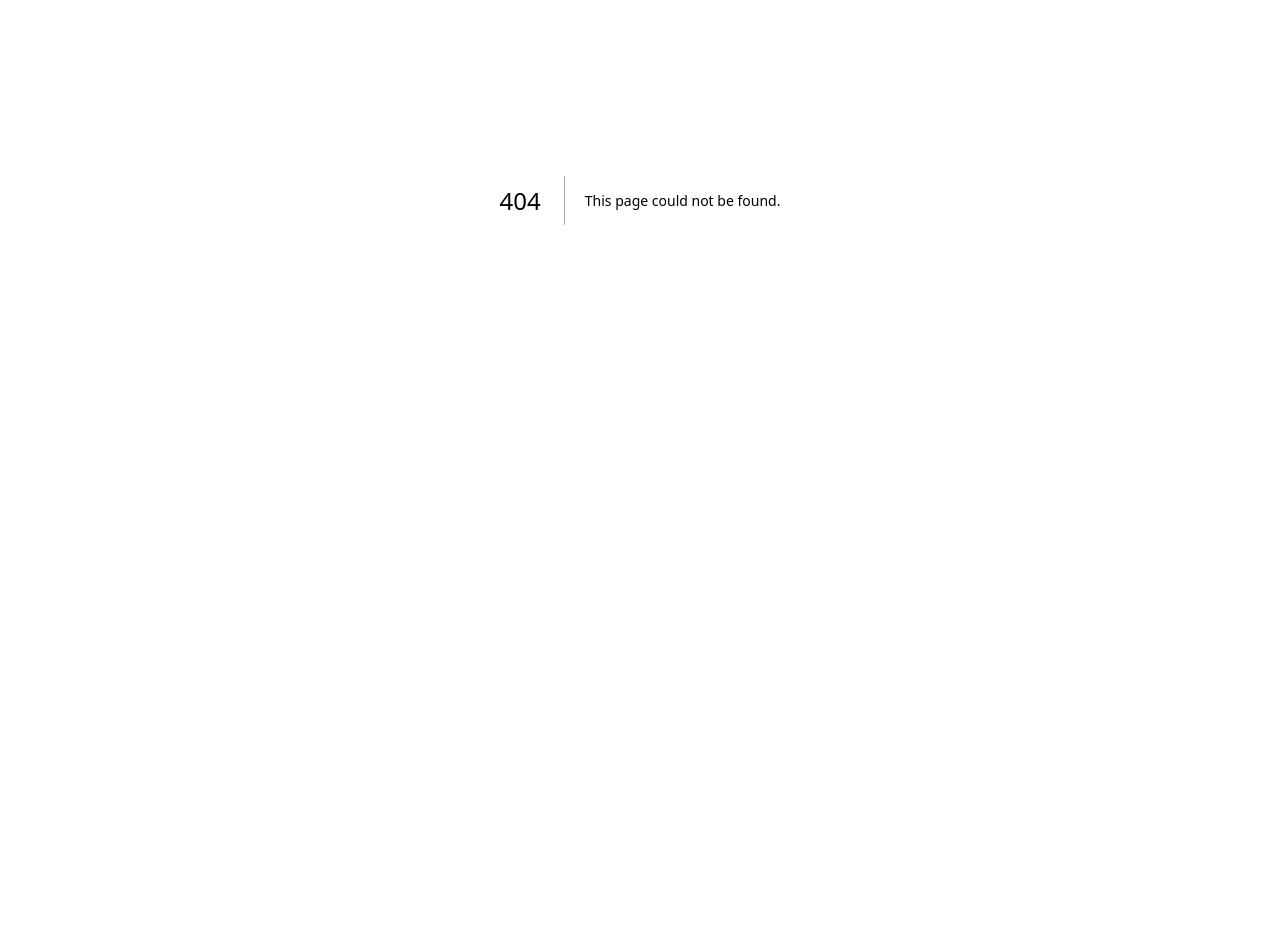
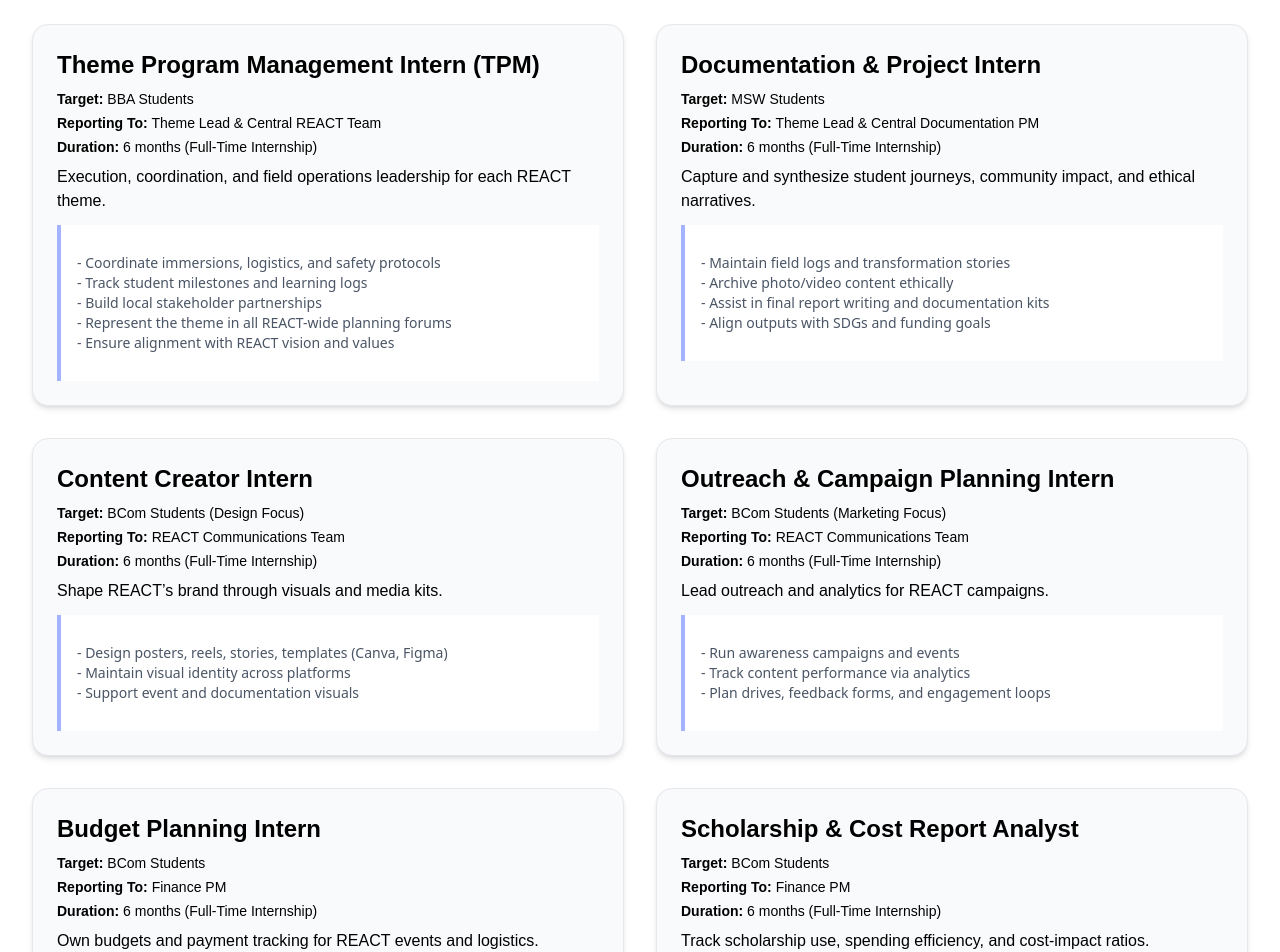
Before and after one commit to REACT-Kumaraguru/REACT, a Next.js app: page /react/career in a window 1280 px wide. Before the commit this address had no page. Shown: the part 200-1152 px from the top of the page. Before the commit the page ends 800 px from the top, so only its background shows below. Built offline with nearby package versions, Linux system fonts and the light colour scheme.

Commit message:
Updated codes

```diff
--- a/app/components/landing/Footer.tsx
+++ b/app/components/landing/Footer.tsx
@@ -1,3 +1,4 @@
+// app/components/Footer.tsx
 "use client";
 
 export default function Footer() {
@@ -33,6 +34,7 @@ export default function Footer() {
             <li><a href="/react" className="underline">What is REACT?</a></li>
             <li><a href="/react" className="underline">Themes</a></li>
             <li><a href="/select-user" className="underline">Apply Now</a></li>
+            <li><a href="/react/careers" className="underline">Careers</a></li>
           </ul>
         </div>
       </div>
--- /dev/null
+++ b/app/react/career/CareerForm.tsx
@@ -0,0 +1,65 @@
+// app/react/careers/CareerForm.tsx
+"use client";
+
+import { useState } from "react";
+
+export default function CareerForm() {
+  const [form, setForm] = useState({
+    name: "",
+    email: "",
+    role: "",
+    motivation: "",
+    resume: null as File | null,
+  });
+
+  const handleChange = (e: React.ChangeEvent<HTMLInputElement | HTMLTextAreaElement | HTMLSelectElement>) => {
+    const { name, value } = e.target;
+    setForm({ ...form, [name]: value });
+  };
+
+  const handleFileChange = (e: React.ChangeEvent<HTMLInputElement>) => {
+    const file = e.target.files?.[0] || null;
+    setForm({ ...form, resume: file });
+  };
+
+  const handleSubmit = (e: React.FormEvent) => {
+    e.preventDefault();
+    console.log("Form submitted:", form);
+    alert("Submitted! We'll contact you soon.");
+  };
+
+  return (
+    <form className="max-w-xl mx-auto space-y-6" onSubmit={handleSubmit}>
+      <div>
+        <label className="block font-semibold text-gray-700">Full Name</label>
+        <input name="name" type="text" value={form.name} onChange={handleChange} required className="w-full border rounded p-2 mt-1" />
+      </div>
+      <div>
+        <label className="block font-semibold text-gray-700">Email</label>
+        <input name="email" type="email" value={form.email} onChange={handleChange} required className="w-full border rounded p-2 mt-1" />
+      </div>
+      <div>
+        <label className="block font-semibold text-gray-700">Which role are you applying for?</label>
+        <select name="role" value={form.role} onChange={handleChange} required className="w-full border rounded p-2 mt-1">
+          <option value="">Select a role</option>
+          <option value="Theme Program Manager">Theme Program Management Intern</option>
+          <option value="Documentation & Project Lead">Documentation & Project Intern</option>
+          <option value="Visual Identity & Content Creator">Content Creator Intern</option>
+          <option value="Outreach & Campaign Planner">Outreach & Campaign Planning Intern</option>
+          <option value="Budget Planning & Vendor Accounts">Budget Planning Intern</option>
+          <option value="Scholarship & Cost Report Analyst">Scholarship & Cost Report Analyst</option>
+          <option value="Documentation Officer">Documentation Officer</option>
+        </select>
+      </div>
+      <div>
+        <label className="block font-semibold text-gray-700">Why are you applying?</label>
+        <textarea name="motivation" value={form.motivation} onChange={handleChange} rows={4} required className="w-full border rounded p-2 mt-1" />
+      </div>
+      <div>
+        <label className="block font-semibold text-gray-700">Upload Resume (PDF)</label>
+        <input type="file" accept=".pdf" onChange={handleFileChange} required className="w-full mt-1" />
+      </div>
+      <button type="submit" className="bg-indigo-700 text-white px-6 py-2 rounded hover:bg-indigo-800">Submit Application</button>
+    </form>
+  );
+}
--- /dev/null
+++ b/app/react/career/JobCard.tsx
@@ -0,0 +1,25 @@
+// app/react/careers/JobCard.tsx
+"use client";
+
+import React from "react";
+
+interface JobCardProps {
+  title: string;
+  target: string;
+  reportTo: string;
+  description: string;
+  details: string;
+}
+
+export const JobCard: React.FC<JobCardProps> = ({ title, target, reportTo, description, details }) => {
+  return (
+    <div className="bg-gray-50 border border-gray-200 rounded-2xl p-6 shadow-md hover:shadow-xl transition-all duration-300">
+      <h3 className="text-2xl font-bold text-indigo-800 mb-2">{title}</h3>
+      <p className="text-sm text-gray-500 mb-1"><strong>Target:</strong> {target}</p>
+      <p className="text-sm text-gray-500 mb-1"><strong>Reporting To:</strong> {reportTo}</p>
+      <p className="text-sm text-gray-500 mb-2"><strong>Duration:</strong> 6 months (Full-Time Internship)</p>
+      <p className="text-md font-medium text-gray-700 mb-3">{description}</p>
+      <pre className="text-sm whitespace-pre-wrap font-sans text-gray-600 bg-white border-l-4 border-indigo-300 pl-4 py-2">{details}</pre>
+    </div>
+  );
+};
--- /dev/null
+++ b/app/react/career/page.tsx
@@ -0,0 +1,123 @@
+// app/react/careers/page.tsx
+"use client";
+
+import { useState } from "react";
+import { JobCard } from "./JobCard"; // You'll define this component below
+import CareerForm from "./CareerForm"; // You'll define this component below
+
+const jobs = [
+  {
+    title: "Theme Program Management Intern (TPM)",
+    target: "BBA Students",
+    reportTo: "Theme Lead & Central REACT Team",
+    description: `Execution, coordination, and field operations leadership for each REACT theme.`,
+    details: `
+- Coordinate immersions, logistics, and safety protocols
+- Track student milestones and learning logs
+- Build local stakeholder partnerships
+- Represent the theme in all REACT-wide planning forums
+- Ensure alignment with REACT vision and values
+    `
+  },
+  {
+    title: "Documentation & Project Intern",
+    target: "MSW Students",
+    reportTo: "Theme Lead & Central Documentation PM",
+    description: `Capture and synthesize student journeys, community impact, and ethical narratives.`,
+    details: `
+- Maintain field logs and transformation stories
+- Archive photo/video content ethically
+- Assist in final report writing and documentation kits
+- Align outputs with SDGs and funding goals
+    `
+  },
+  {
+    title: "Content Creator Intern",
+    target: "BCom Students (Design Focus)",
+    reportTo: "REACT Communications Team",
+    description: `Shape REACT’s brand through visuals and media kits.`,
+    details: `
+- Design posters, reels, stories, templates (Canva, Figma)
+- Maintain visual identity across platforms
+- Support event and documentation visuals
+    `
+  },
+  {
+    title: "Outreach & Campaign Planning Intern",
+    target: "BCom Students (Marketing Focus)",
+    reportTo: "REACT Communications Team",
+    description: `Lead outreach and analytics for REACT campaigns.`,
+    details: `
+- Run awareness campaigns and events
+- Track content performance via analytics
+- Plan drives, feedback forms, and engagement loops
+    `
+  },
+  {
+    title: "Budget Planning Intern",
+    target: "BCom Students",
+    reportTo: "Finance PM",
+    description: `Own budgets and payment tracking for REACT events and logistics.`,
+    details: `
+- Prepare and monitor immersion budgets
+- Handle invoices and reimbursements
+- Track payment status and documentation
+    `
+  },
+  {
+    title: "Scholarship & Cost Report Analyst",
+    target: "BCom Students",
+    reportTo: "Finance PM",
+    description: `Track scholarship use, spending efficiency, and cost-impact ratios.`,
+    details: `
+- Maintain logs of scholarship allocations
+- Create monthly financial dashboards
+- Support cost-benefit analysis for sponsors
+    `
+  },
+  {
+    title: "Documentation Officer – REACT Fellowship",
+    target: "MSW Students",
+    reportTo: "Documentation Lead & Core Team",
+    description: `Capture daily immersion activity, mentor insights, and student journeys.`,
+    details: `
+- Record field logs, conversations, and reflections
+- Maintain photo/video archives with consent
+- Prepare stories, reports, and internal guides
+    `
+  }
+];
+
+export default function CareersPage() {
+  return (
+    <div className="p-8 space-y-12 bg-white">
+      <h1 className="text-4xl font-bold text-center text-indigo-800">Careers at REACT</h1>
+      <p className="text-center text-lg max-w-3xl mx-auto text-gray-600">
+        Join a movement that's transforming education through real-world immersion. Find your role, learn the expectations, and apply directly below. For queries, contact <a className="text-indigo-600 font-semibold" href="mailto:react@kct.ac.in">react@kct.ac.in</a>.
+      </p>
+
+      <div className="grid grid-cols-1 md:grid-cols-2 gap-8">
+        {jobs.map((job, idx) => (
+          <JobCard key={idx} {...job} />
+        ))}
+      </div>
+
+      <div className="pt-12 border-t">
+        <h2 className="text-3xl font-bold text-center text-indigo-800 mb-4">Apply Now</h2>
+        <CareerForm />
+
+        <div className="text-center mt-12">
+        <a
+            href="/"
+            className="inline-block bg-indigo-600 text-white px-6 py-2 rounded-lg hover:bg-indigo-700 transition"
+        >
+            ← Back to Home
+        </a>
+        </div>
+
+            </div>
+            </div>
+        );
+        }
+
+// Define JobCard.tsx and CareerForm.tsx in same folder
```
